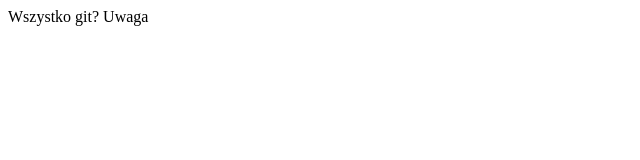
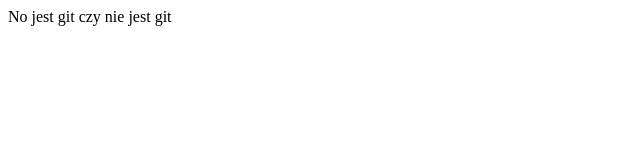
Before and after one commit to pozniakoo/tf-project, a plain HTML site: page index.html in a window 1280 px wide. Shown: the full height of the page, 0-640 px from the left. Drawn offline with Linux system fonts and the light colour scheme.

Commit message:
No co jest

```diff
--- a/index.html
+++ b/index.html
@@ -4,6 +4,6 @@
     <title>EC2 Prod/Dev</title>
   </head>
   <body>
-    Wszystko git? Uwaga
+    No jest git czy nie jest git
   </body>
 </html>
```
